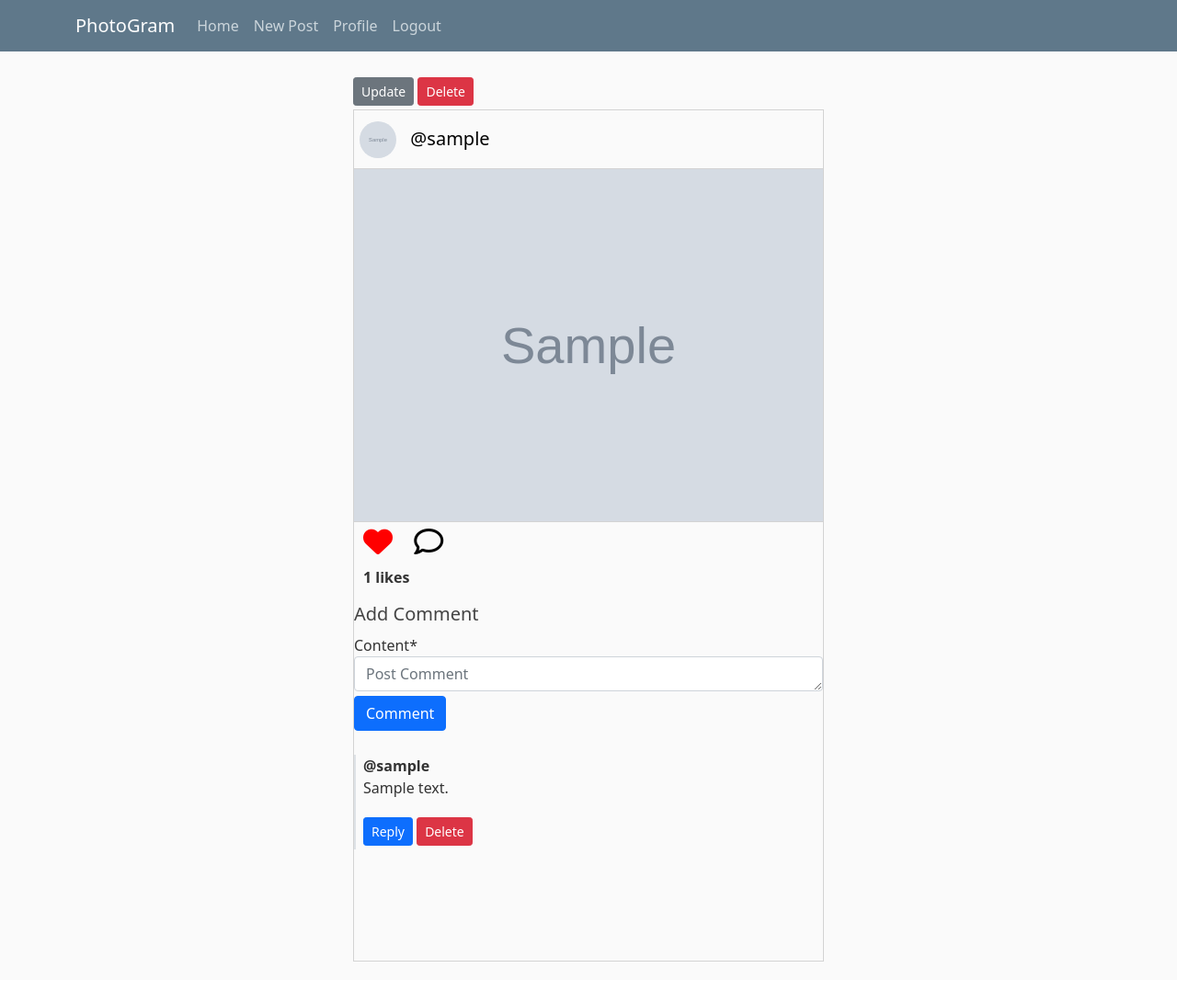
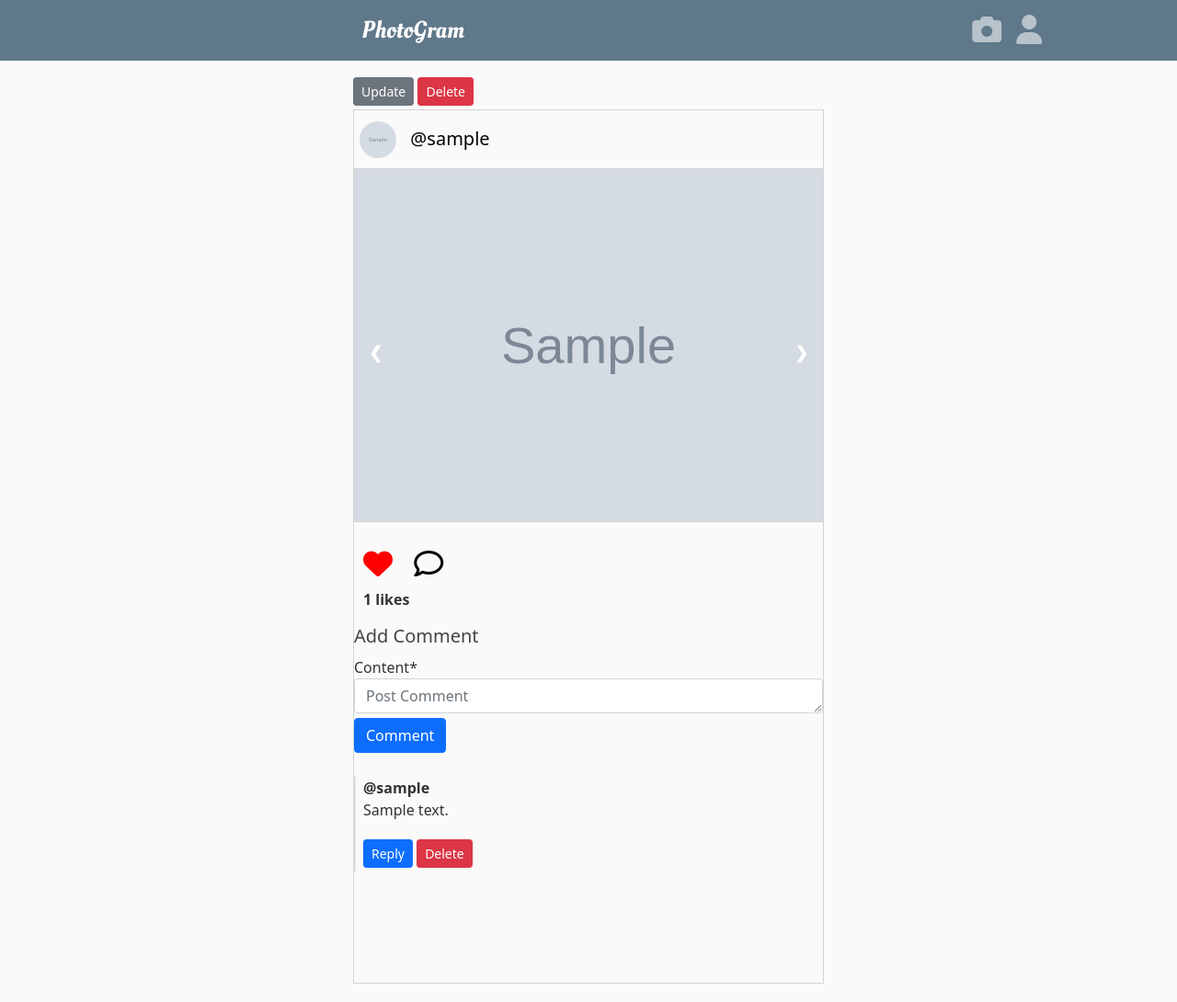
Before and after one commit to VivekCR7/social-media-django, a Django app: page /post/1/ in a window 1280 px wide. Shown: the whole page at 92% size. Before the commit the page ends 1046 px from the top, so only its background shows below. Run offline with Django 3.2, Linux system fonts and the light colour scheme; a user stored in the database is signed in; tables that the repository leaves empty hold one stand-in row (values such as "Sample post"); grey boxes marked "Sample" are stand-in pictures; some libraries are stand-ins or nearby versions.

Commit message:
updated the UI for the app

```diff
--- a/post/static/post/style.css
+++ b/post/static/post/style.css
@@ -1,3 +1,5 @@
+@import url('https://fonts.googleapis.com/css2?family=Oleo+Script&display=swap');
+
 body {
   background: #fafafa;
   color: #333333;
@@ -135,15 +137,14 @@ a.article-title:hover {
   height: 6vh;
 }
 
-.icons > i{
-  padding-top: 8px;
-  padding-left: 10px
+.icons > a{
+  text-decoration: none;
 }
 
-.icons > i:hover{
+.icons > a > i{
   padding-top: 8px;
   padding-left: 10px;
-  color: red;
+  color: black;
 }
 
 .unstyled-button {
@@ -165,8 +166,7 @@ a.article-title:hover {
 }
 
 .comments{
-  height: 15vh;
-  overflow: scroll;
+  height: 5vh;
 }
 
 .comment-context{
@@ -305,3 +305,114 @@ a.article-title:hover {
   height: 30vh;
   overflow: scroll;
 }
+
+/* slider */
+.slideshow-container {
+  max-width: 1000px;
+  position: relative;
+  margin: auto;
+}
+
+/* Hide the images by default */
+.mySlides {
+  display: none;
+}
+
+/* Next & previous buttons */
+.prev, .next {
+  cursor: pointer;
+  position: absolute;
+  top: 50%;
+  width: auto;
+  margin-top: -22px;
+  padding: 16px;
+  color: white;
+  font-weight: bold;
+  font-size: 18px;
+  transition: 0.6s ease;
+  border-radius: 0 3px 3px 0;
+  user-select: none;
+  text-decoration: none;
+}
+
+/* Position the "next button" to the right */
+.next {
+  right: 0;
+  border-radius: 3px 0 0 3px;
+}
+
+/* On hover, add a black background color with a little bit see-through */
+.prev:hover, .next:hover {
+  background-color: rgba(0,0,0,0.8);
+}
+
+/* header */
+
+.grid{
+  display: grid;
+  grid-template-columns: 5fr 1fr 1fr;
+  justify-items: center;
+  align-items: center;
+}
+
+.second > a{
+  font-size: 26px;
+}
+
+.first{
+  grid-column: 2;
+  justify-self: flex-end;
+}
+
+.second{
+  grid-column: 1;
+  font-family: 'Oleo Script', cursive;;
+}
+
+.third{
+  grid-column: 3;
+  justify-self: flex-start;
+}
+
+@media screen and (min-width:100px) and (max-width:768px) {
+  header{
+    height: 7vh;
+  }
+  .grid{
+    grid-template-columns: 1fr 5fr 1fr;
+    grid-template-rows: 1fr;
+  }
+
+  .first{
+    grid-column: 1;
+    position: relative;
+    top: 30px;
+  }
+
+  .second{
+    grid-column: 2;
+    grid-row: 2;
+    position: relative;
+    top: -15px;
+  }
+
+  .third{
+    grid-column: 3;
+    position: relative;
+    top: 30px;
+  }
+
+}
+
+.left, .right{
+  display: inline-block;
+}
+
+.center-grid{
+  display: grid;
+  grid-template-columns: 5fr 1fr;
+}
+
+.right{
+  justify-self: end;
+}
--- a/post/templates/post/base.html
+++ b/post/templates/post/base.html
@@ -29,29 +29,21 @@
     <title>PhotoGram</title>
   </head>
   <body>
-    <header class="site-header">
-      <nav class="navbar navbar-expand-md navbar-dark bg-steel fixed-top">
-        <div class="container">
-          <a class="navbar-brand mr-4" href="{% url 'post-home' %}">PhotoGram</a>
-          <button class="navbar-toggler" type="button" data-toggle="collapse" data-target="#navbarToggle" aria-controls="navbarToggle" aria-expanded="false" aria-label="Toggle navigation">
-          <span class="navbar-toggler-icon"></span>
-          </button>
-          <div class="collapse navbar-collapse" id="navbarToggle">
-            <div class="navbar-nav mr-auto">
-              <a class="nav-item nav-link" href="{% url 'post-home' %}">Home</a>
-            </div>
+    <header>
+      <nav class="navbar navbar-expand-md navbar-dark bg-steel fixed-top grid">
+        <div class="second">
+          <a class="navbar-brand"
+          href="{% url 'post-home' %}">PhotoGram</a>
+        </div>
+
             <!-- Navbar Right Side -->
-            <div class="navbar-nav">
-              {% if user.is_authenticated %}
-                <a class="nav-item nav-link" href="{% url 'post-create' %}">New Post</a>
-                <a class="nav-item nav-link" href="{% url 'profile' %}">Profile</a>
-                <a class="nav-item nav-link" href="{% url 'logout' %}">Logout</a>
-              {% else %}
-                <a class="nav-item nav-link" href="{% url 'login' %}">Login</a>
-                <a class="nav-item nav-link" href="{% url 'register' %}">Register</a>
-              {% endif %}
-            </div>
-          </div>
+        <div class="navbar-nav first">
+            <a class="nav-item nav-link " href="{% url 'post-create' %}">
+              <i class="fa fa-camera fa-2x" aria-hidden="true"></i></a>
+        </div>
+        <div class = "navbar-nav third">
+            <a class="nav-item nav-link " href="{% url 'profile' %}">
+              <i class="fa fa-user fa-2x" aria-hidden="true"></i></a>
         </div>
       </nav>
     </header>
--- a/post/templates/post/post_detail.html
+++ b/post/templates/post/post_detail.html
@@ -19,7 +19,32 @@
 
     </div>
 
-    <img class = "post-image" src="{{ post.image.url }}" alt="" />
+    {% if post.image and post.video %}
+      <div class="slideshow-container">
+        <!-- Full-width images with number and caption text -->
+        <div class="mySlides">
+          <img class = "post-image" src="{{ post.image.url }}" alt=""/>
+        </div>
+
+        <div class="mySlides">
+          <video class = "post-image" src="{{ post.video.url }}" controls>
+        </video>
+        </div>
+
+        <!-- Next and previous buttons -->
+        <a class="prev" onclick="plusSlides(-1)">&#10094;</a>
+        <a class="next" onclick="plusSlides(1)">&#10095;</a>
+      </div>
+      <br>
+
+    {% elif post.image %}
+        <img class = "post-image" src="{{ post.image.url }}" alt=""/>
+    {% elif post.video %}
+        <video class = "post-image" src="{{ post.video.url }}" controls>
+        </video>
+    {% else %}
+    {% endif %}
+
 
     <div class="icons">
         <div class="heart-icon">
@@ -61,6 +86,32 @@
         {% endfor %}
     {% endif %}
     </div>
+
+    <script>
+        var slideIndex = 1;
+        showSlides(slideIndex);
+
+        // Next/previous controls
+        function plusSlides(n) {
+        showSlides(slideIndex += n);
+        }
+
+        // Thumbnail image controls
+        function currentSlide(n) {
+        showSlides(slideIndex = n);
+        }
+
+        function showSlides(n) {
+        var i;
+        var slides = document.getElementsByClassName("mySlides");
+        if (n > slides.length) {slideIndex = 1}
+        if (n < 1) {slideIndex = slides.length}
+        for (i = 0; i < slides.length; i++) {
+            slides[i].style.display = "none";
+        }
+        slides[slideIndex-1].style.display = "block";
+        }
+    </script>
 </div>
 
 {% endblock content %}
```
Also changed, not shown: post/templates/post/home.html (+61 -10 lines).
